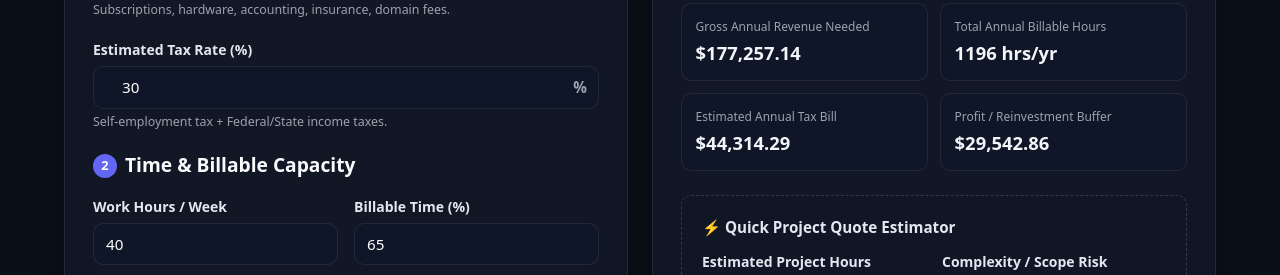
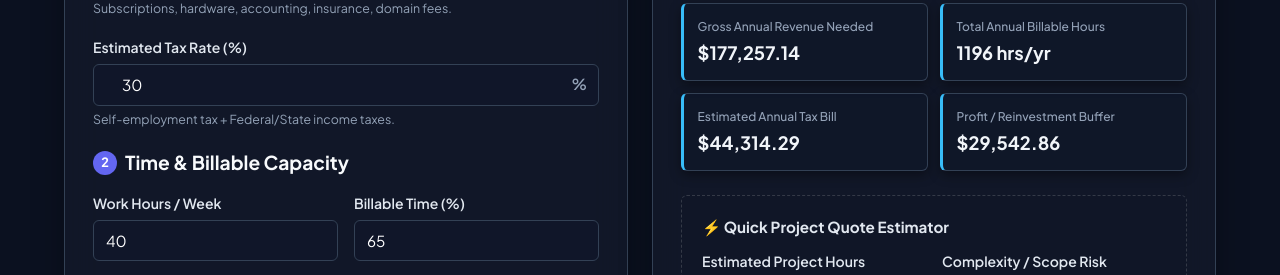
Before and after one commit to R-DAWG-CHAD/tool-01-freelance-rate-calculator, a plain HTML site: page index.html in a window 1280 px wide. Shown: the part 489-764 px from the top of the page. Drawn offline with Linux system fonts and the light colour scheme; a script that the page names is missing.

Commit message:
Transform site into dedicated custom Design Language system

```diff
--- a/index.css
+++ b/index.css
@@ -465,3 +465,55 @@ input[type="number"]:focus, select:focus {
 ::-webkit-scrollbar-thumb:hover {
   background: #10B981;
 }
+
+
+/* ==========================================================================
+   DESIGN LANGUAGE 1: FINTECH & ENTERPRISE LEDGER SYSTEM
+   Font: Plus Jakarta Sans | Geometry: 6px Tight | Palette: Navy Slate & Gold/Emerald
+   ========================================================================== */
+@import url('https://fonts.googleapis.com/css2?family=Plus+Jakarta+Sans:wght@400;500;600;700;800&display=swap');
+
+:root {
+  --bg-dark: #0F172A;
+  --bg-card: #1E293B;
+  --bg-card-hover: #334155;
+  --border-color: #334155;
+  --border-highlight: #475569;
+  --primary-emerald: #10B981;
+  --primary-cyan: #38BDF8;
+  --accent-gold: #F59E0B;
+  --text-main: #F8FAFC;
+  --text-muted: #94A3B8;
+  --font-heading: 'Plus Jakarta Sans', sans-serif;
+  --font-body: 'Plus Jakarta Sans', sans-serif;
+  --radius-sm: 4px;
+  --radius-md: 6px;
+  --radius-lg: 8px;
+}
+
+body {
+  background-color: #0B1120;
+  font-family: var(--font-body);
+}
+
+.calc-inputs-card, .calc-results-card, .metric-card, .rec-card, .faq-item {
+  border-radius: 6px !important;
+  border-left: 3px solid #38BDF8 !important;
+  box-shadow: 0 4px 12px rgba(0, 0, 0, 0.4) !important;
+}
+
+.metric-card.primary-card {
+  border-left-color: #10B981 !important;
+  background: linear-gradient(135deg, #1E293B, rgba(16, 185, 129, 0.15)) !important;
+}
+
+.btn-primary, .highlight-btn {
+  border-radius: 6px !important;
+  background: linear-gradient(135deg, #0284C7, #0D9488) !important;
+  font-family: 'Plus Jakarta Sans', sans-serif !important;
+  letter-spacing: 0.3px !important;
+}
+
+.preset-btn {
+  border-radius: 4px !important;
+}
--- a/index.html
+++ b/index.html
@@ -45,6 +45,7 @@
   </script>
   <script defer src="/_vercel/insights/script.js"></script>
 
+  <link href="https://fonts.googleapis.com/css2?family=Plus+Jakarta+Sans:wght@400;500;600;700;800&display=swap" rel="stylesheet">
 </head>
 <body>
   <div class="background-glow"></div>
```
